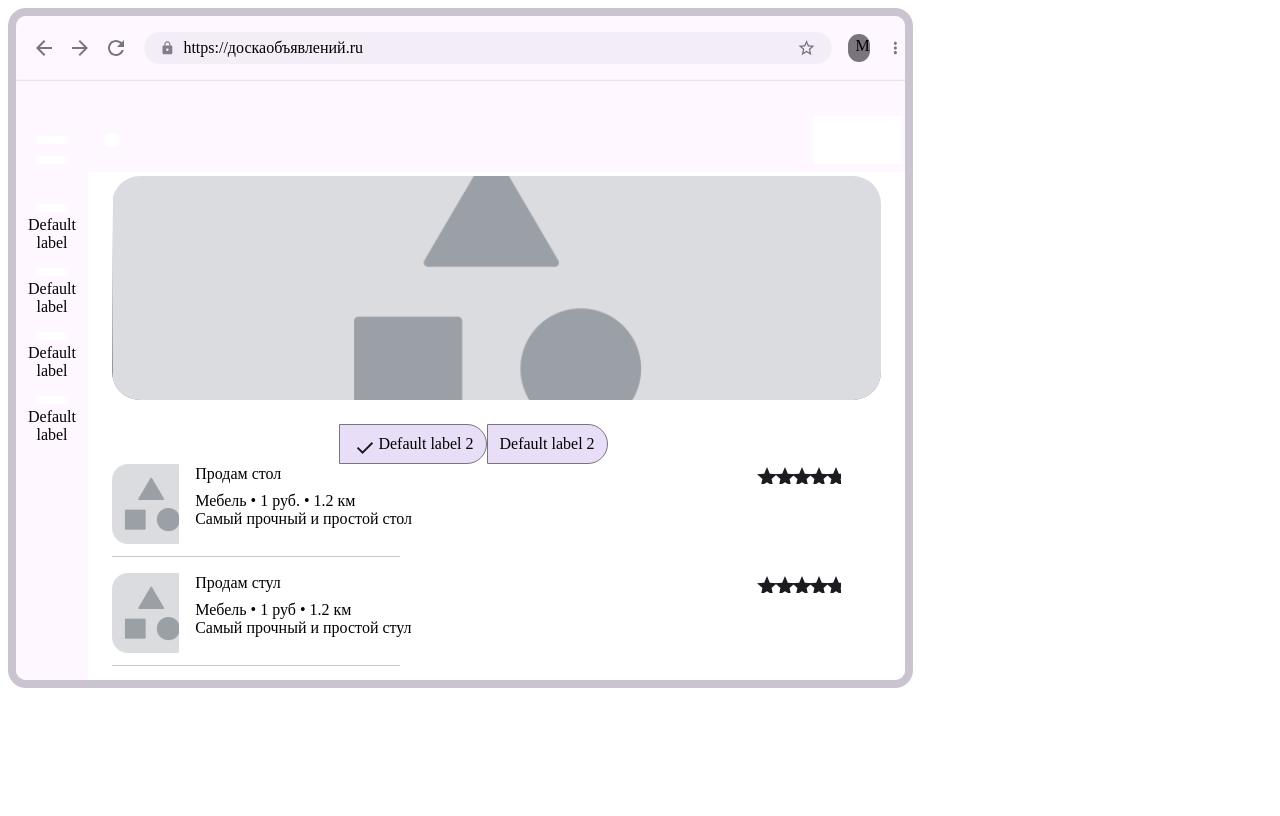
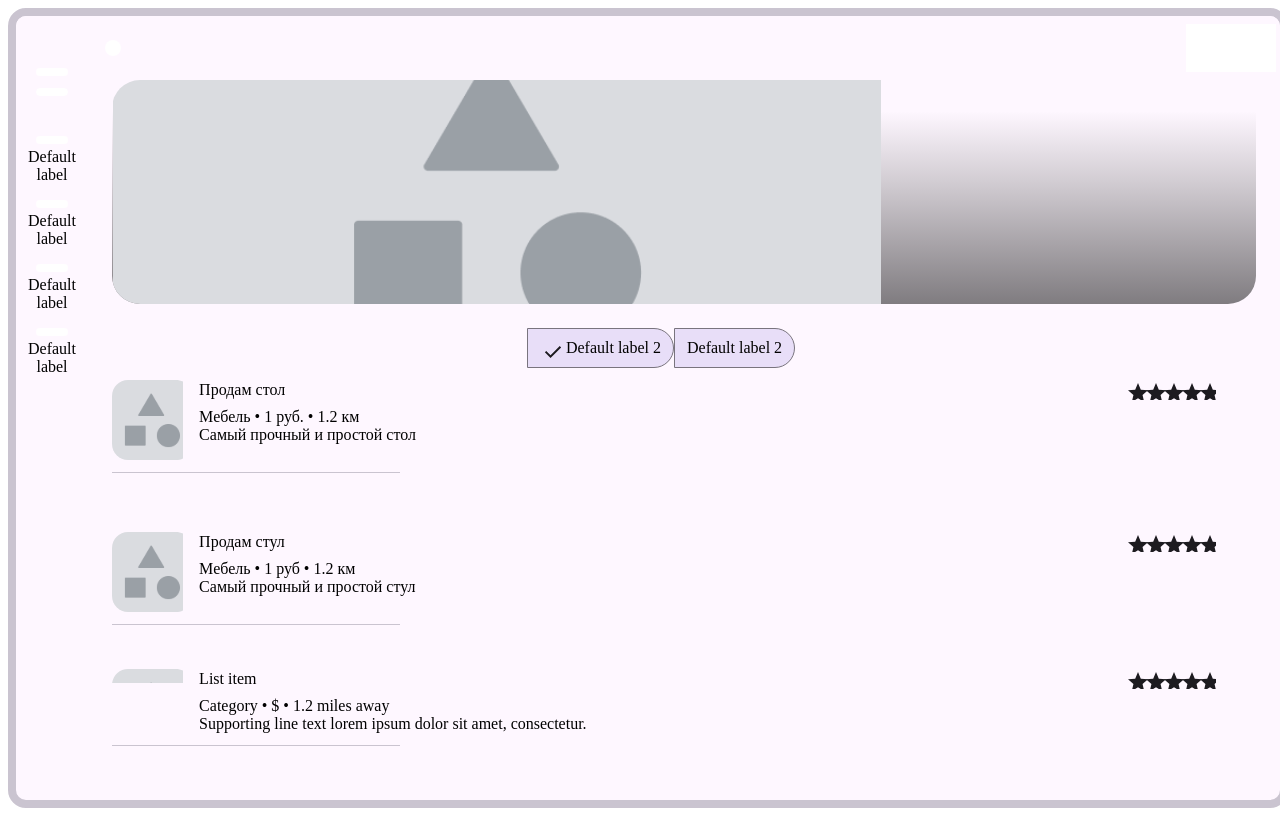
Before and after one commit to zestt132hp/callboard, an Angular app: page / in a window 1280 px wide. Built offline with nearby package versions, Linux system fonts and the light colour scheme.

Commit message:
Angular init

```diff
--- a/src/app/export-result/examples-reviews-web/examples-reviews-web.component.html
+++ b/src/app/export-result/examples-reviews-web/examples-reviews-web.component.html
@@ -4,115 +4,6 @@
       [alignment]="'Top'"
       class="navigation-rail_1001-2649"
     ></app-navigation-rail>
-  <div class="chrome-browser-bar_1001-2650">
-    <div class="icons_1001-2651">
-      <div class="back_1001-2652">
-        <svg
-          width="24"
-          height="24"
-          viewBox="0 0 24 24"
-          fill="none"
-          xmlns="http://www.w3.org/2000/svg"
-        >
-          <path
-            d="M19.9999 10.9996H7.82991L13.4199 5.4096L11.9999 3.9996L3.99991 11.9996L11.9999 19.9996L13.4099 18.5896L7.82991 12.9996H19.9999V10.9996Z"
-            fill="#79747E"
-          />
-        </svg>
-      </div>
-      <div class="forward_1001-2654">
-        <svg
-          width="24"
-          height="24"
-          viewBox="0 0 24 24"
-          fill="none"
-          xmlns="http://www.w3.org/2000/svg"
-        >
-          <path
-            d="M11.9999 3.9996L10.5899 5.4096L16.1699 10.9996H3.99991V12.9996H16.1699L10.5899 18.5896L11.9999 19.9996L19.9999 11.9996L11.9999 3.9996Z"
-            fill="#79747E"
-          />
-        </svg>
-      </div>
-      <div class="refresh_1001-2656">
-        <svg
-          width="24"
-          height="24"
-          viewBox="0 0 24 24"
-          fill="none"
-          xmlns="http://www.w3.org/2000/svg"
-        >
-          <path
-            d="M17.6499 6.3496C16.1999 4.8996 14.2099 3.9996 11.9999 3.9996C7.57986 3.9996 4.00986 7.5796 4.00986 11.9996C4.00986 16.4196 7.57986 19.9996 11.9999 19.9996C15.7299 19.9996 18.8399 17.4496 19.7299 13.9996H17.6499C16.8299 16.3296 14.6099 17.9996 11.9999 17.9996C8.68986 17.9996 5.99986 15.3096 5.99986 11.9996C5.99986 8.6896 8.68986 5.9996 11.9999 5.9996C13.6599 5.9996 15.1399 6.6896 16.2199 7.7796L12.9999 10.9996H19.9999V3.9996L17.6499 6.3496Z"
-            fill="#79747E"
-          />
-        </svg>
-      </div>
-    </div>
-    <div class="address-bar_1001-2658">
-      <div class="url_1001-2659">
-        <div class="lock_1001-2660">
-          <svg
-            width="16"
-            height="16"
-            viewBox="0 0 16 16"
-            fill="none"
-            xmlns="http://www.w3.org/2000/svg"
-          >
-            <g clip-path="url(#clip0_1001_2660)">
-              <path
-                opacity="0.65"
-                d="M11.5201 5.44063H10.8801V4.16063C10.8801 2.39423 9.44646 0.960632 7.68006 0.960632C5.91366 0.960632 4.48006 2.39423 4.48006 4.16063V5.44063H3.84006C3.13606 5.44063 2.56006 6.01663 2.56006 6.72063V13.1206C2.56006 13.8246 3.13606 14.4006 3.84006 14.4006H11.5201C12.2241 14.4006 12.8001 13.8246 12.8001 13.1206V6.72063C12.8001 6.01663 12.2241 5.44063 11.5201 5.44063ZM7.68006 11.2006C6.97606 11.2006 6.40006 10.6246 6.40006 9.92063C6.40006 9.21663 6.97606 8.64063 7.68006 8.64063C8.38406 8.64063 8.96006 9.21663 8.96006 9.92063C8.96006 10.6246 8.38406 11.2006 7.68006 11.2006ZM9.66406 5.44063H5.69606V4.16063C5.69606 3.06623 6.58566 2.17663 7.68006 2.17663C8.77446 2.17663 9.66406 3.06623 9.66406 4.16063V5.44063Z"
-                fill="#49454F"
-              />
-            </g>
-            <defs>
-              <clipPath id="clip0_1001_2660">
-                <rect
-                  width="15.36"
-                  height="15.36"
-                  fill="white"
-                  transform="translate(0 0.320007)"
-                />
-              </clipPath>
-            </defs>
-          </svg>
-        </div>
-        <span class="text-text_1001-2662">https://доскаобъявлений.ru</span>
-      </div>
-      <div class="star_1001-2663">
-        <svg
-          width="20"
-          height="20"
-          viewBox="0 0 20 20"
-          fill="none"
-          xmlns="http://www.w3.org/2000/svg"
-        >
-          <path
-            d="M18.3332 7.69837L12.3416 7.18171L9.9999 1.66504L7.65823 7.19004L1.66656 7.69837L6.21657 11.64L4.8499 17.4984L9.9999 14.39L15.1499 17.4984L13.7916 11.64L18.3332 7.69837ZM9.9999 12.8317L6.86657 14.7234L7.6999 11.1567L4.93323 8.75671L8.58323 8.44004L9.9999 5.08171L11.4249 8.44837L15.0749 8.76504L12.3082 11.165L13.1416 14.7317L9.9999 12.8317Z"
-            fill="#79747E"
-          />
-        </svg>
-      </div>
-    </div>
-    <div class="avatar_1001-2665">
-      <span class="text-m_1001-2666">M</span>
-    </div>
-    <div class="more_1001-2667">
-      <svg
-        width="24"
-        height="24"
-        viewBox="0 0 24 24"
-        fill="none"
-        xmlns="http://www.w3.org/2000/svg"
-      >
-        <path
-          d="M11.9999 7.9996C13.0999 7.9996 13.9999 7.0996 13.9999 5.9996C13.9999 4.8996 13.0999 3.9996 11.9999 3.9996C10.8999 3.9996 9.99991 4.8996 9.99991 5.9996C9.99991 7.0996 10.8999 7.9996 11.9999 7.9996ZM11.9999 9.9996C10.8999 9.9996 9.99991 10.8996 9.99991 11.9996C9.99991 13.0996 10.8999 13.9996 11.9999 13.9996C13.0999 13.9996 13.9999 13.0996 13.9999 11.9996C13.9999 10.8996 13.0999 9.9996 11.9999 9.9996ZM11.9999 15.9996C10.8999 15.9996 9.99991 16.8996 9.99991 17.9996C9.99991 19.0996 10.8999 19.9996 11.9999 19.9996C13.0999 19.9996 13.9999 19.0996 13.9999 17.9996C13.9999 16.8996 13.0999 15.9996 11.9999 15.9996Z"
-          fill="#79747E"
-        />
-      </svg>
-    </div>
-  </div>
     <div class="content_1001-2669">
       <app-top-app-bar
         [headline]="''"
--- a/src/app/export-result/examples-reviews-web/examples-reviews-web.component.scss
+++ b/src/app/export-result/examples-reviews-web/examples-reviews-web.component.scss
@@ -3,20 +3,29 @@
   box-sizing: border-box;
   overflow: hidden;
   border-radius: 18px;
-  border-color: #cac4d0;
-  border-style: solid;
-  border-width: 8px;
+  border: 8px solid #cac4d0;
   background: #fef7ff;
-  width: 905px;
-  height: 680px;
+  width: 100vw; // Занимает всю ширину экрана
+  height: 100vh; // Занимает всю высоту экрана
+  margin: 0;
+  padding: 0;
+  display: flex;
+  flex-direction: column;
+
+  // Для мобильных устройств
+  @media (max-width: 768px) {
+    border-width: 4px;
+    border-radius: 12px;
+  }
 }
+
 .navigation-rail_1001-2649 {
-  top: 68px;
-  left: 0px;
   position: absolute;
-  display: flex;
+  top: 0;
+  left: 0;
+  height: 100%;
   width: 72px;
-  height: 709px;
+  z-index: 2;
 }
 
 .chrome-browser-bar_1001-2650 {
@@ -186,22 +195,15 @@
 }
 
 .content_1001-2669 {
-  top: 92px;
-  left: 72px;
-  position: absolute;
-  display: flex;
+  flex: 1;
+  position: relative;
+  margin-left: 72px; // Отступ под навигацию
+  height: calc(100vh - 16px); // Учитываем границу контейнера
+  overflow: hidden;
   display: flex;
   flex-direction: column;
-  justify-content: flex-start;
-  flex-wrap: nowrap;
-  align-items: flex-start;
-  gap: 4px;
-  box-sizing: border-box;
-  border-radius: 28px 28px 0px 0px;
-  background: #ffffff;
-  width: 817px;
-  height: 637px;
 }
+
 .top-app-bar_1001-2670 {
   height: 64px;
   width: -webkit-fill-available;
@@ -319,26 +321,48 @@
 }
 
 .list_1001-2683 {
-  padding: 0px 8px 0px 8px;
-  display: flex;
-  flex-direction: column;
-  justify-content: flex-start;
-  flex-wrap: nowrap;
-  align-items: flex-start;
-  gap: 4px;
-  box-sizing: border-box;
-  width: -webkit-fill-available;
+  flex: 1;
+  overflow-y: auto; // Вертикальная прокрутка
+  padding: 0 8px;
+
+  // Стилизация скроллбара
+  &::-webkit-scrollbar {
+    width: 6px;
+  }
+
+  &::-webkit-scrollbar-track {
+    background: #f1f1f1;
+  }
+
+  &::-webkit-scrollbar-thumb {
+    background: #888;
+    border-radius: 3px;
+  }
 }
-.list-item_1001-2684 {
-  display: flex;
-  flex-direction: column;
-  justify-content: flex-start;
-  flex-wrap: nowrap;
-  align-items: center;
-  gap: 0px;
-  box-sizing: border-box;
-  width: -webkit-fill-available;
+
+// Для элементов списка
+.list-item_1001-2684,
+.list-item_1001-2705,
+.list-item_1001-2726 {
+  min-height: 120px; // Минимальная высота элемента
+  padding: 16px 0;
+
+  @media (max-width: 768px) {
+    min-height: 100px;
+    padding: 12px 0;
+  }
 }
+
+// .list-item_1001-2684 {
+//   display: flex;
+//   flex-direction: column;
+//   justify-content: flex-start;
+//   flex-wrap: nowrap;
+//   align-items: center;
+//   gap: 0px;
+//   box-sizing: border-box;
+//   width: -webkit-fill-available;
+// }
 .state-layer_1001-2685 {
   padding: 12px 16px 12px 16px;
   display: flex;
@@ -350,6 +374,7 @@
   box-sizing: border-box;
   width: -webkit-fill-available;
 }
+
 .leading-element_1001-2686 {
   display: flex;
   flex-direction: column;
--- a/src/app/export-result/examples-reviews-web/examples-reviews-web.component.ts
+++ b/src/app/export-result/examples-reviews-web/examples-reviews-web.component.ts
@@ -5,4 +5,20 @@ import { ChangeDetectionStrategy, Component, Input } from "@angular/core";
   styleUrls: ["./examples-reviews-web.component.scss"],
   changeDetection: ChangeDetectionStrategy.OnPush,
 })
-export class ExamplesReviewsWebComponent {}
+export class ExamplesReviewsWebComponent {
+
+  ExamplesReviewsWebComponent() {
+    this.setInfiniteScroll();
+  }
+
+  private setInfiniteScroll() {
+    const list = document.querySelector('.list_1001-2683');
+    if (list) {
+      list.addEventListener('scroll', () => {
+        if (list.scrollTop + list.clientHeight >= list.scrollHeight) {
+          list.scrollTop = 0;
+        }
+      });
+    }
+  }
+}
```
Lines whose indentation alone changed are shown as unchanged.
